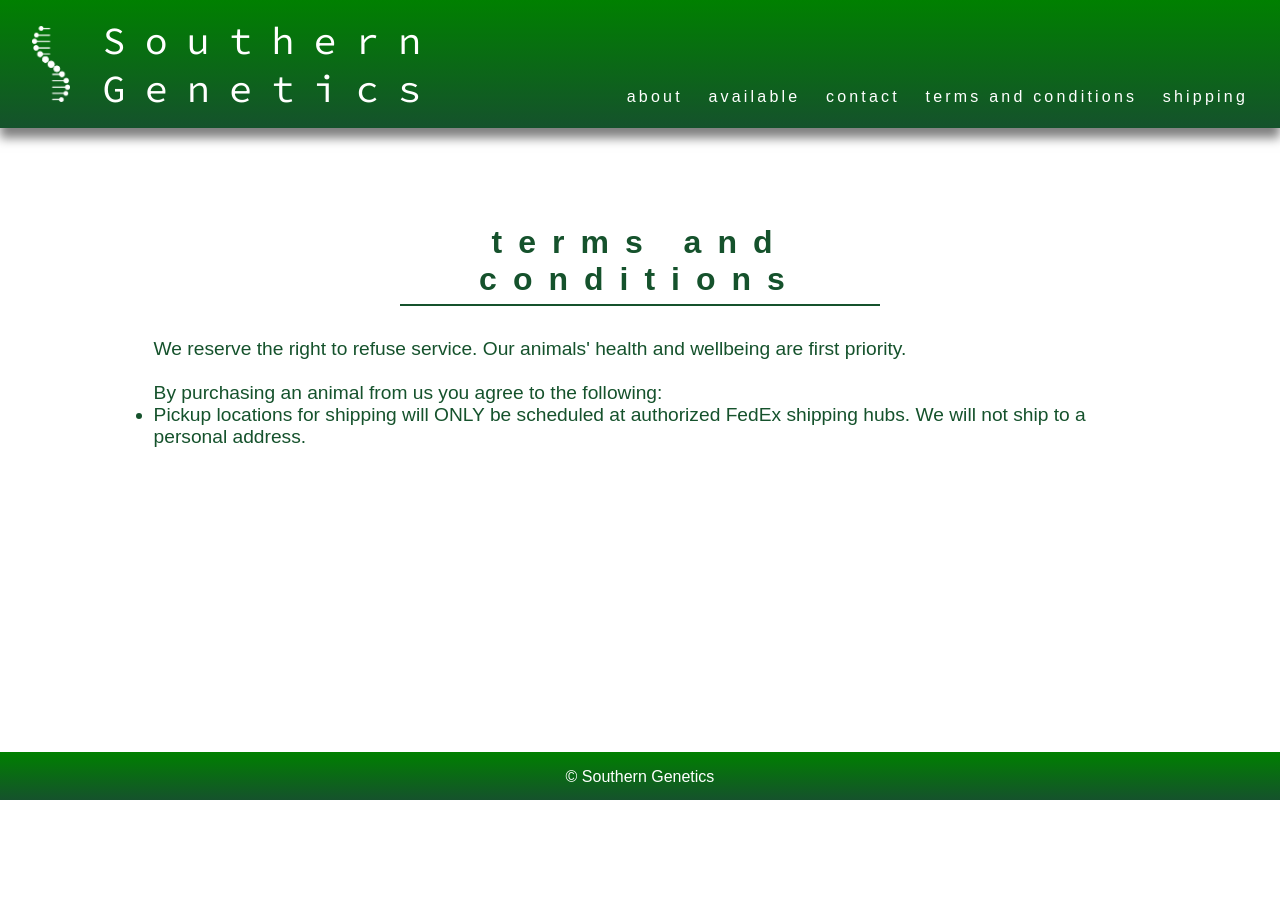
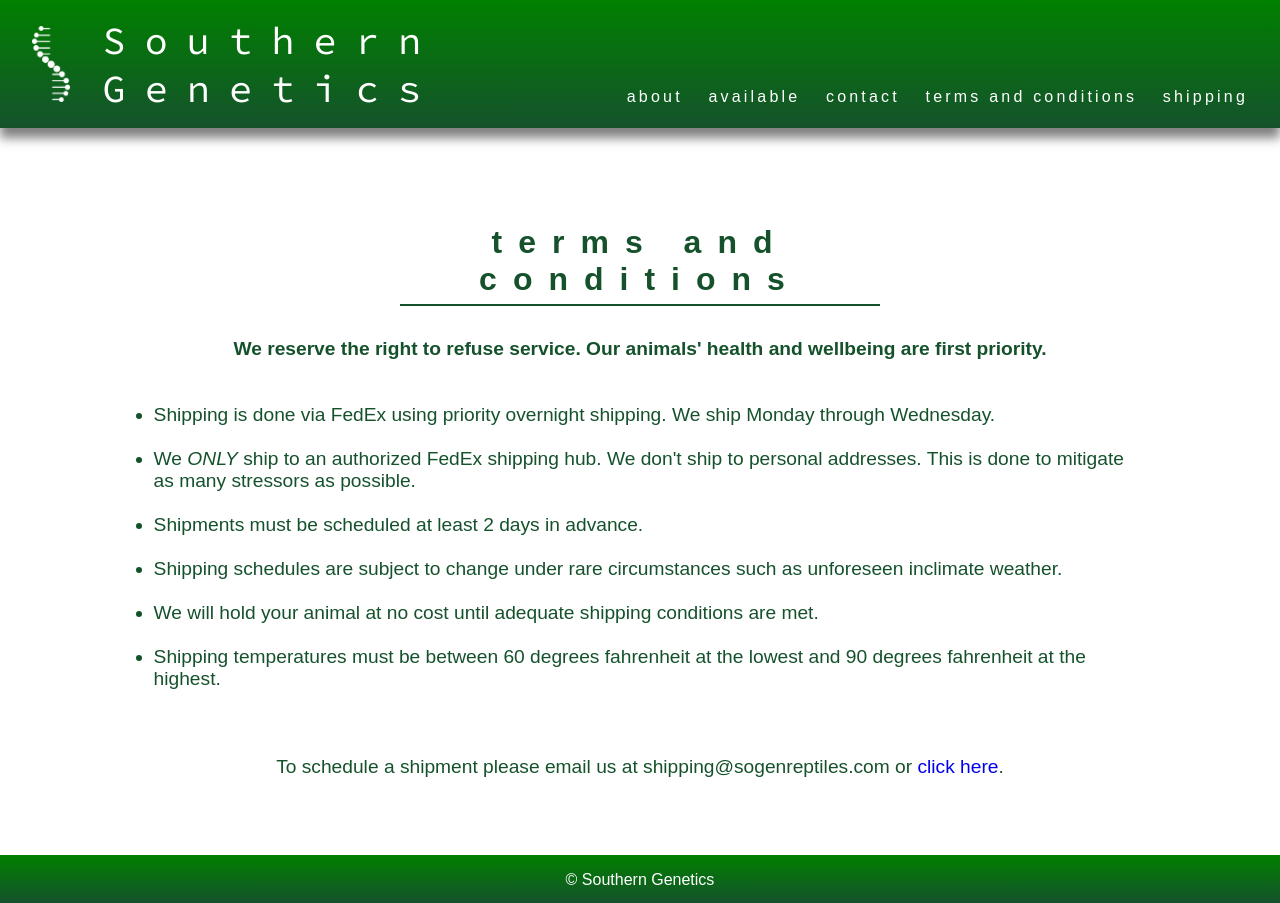
Before and after one commit to JoshuaMeeks/sogen-reptiles, a React (Create React App) app: page /termsconditions in a window 1280 px wide. Before the commit the page ends 800 px from the top, so only its background shows below. Built offline with nearby package versions, Linux system fonts and the light colour scheme.

Commit message:
Terms and Conditions created

```diff
--- /dev/null
+++ b/src/components/TermsConditions.css
@@ -0,0 +1,7 @@
+.terms > p{
+  text-align: center;
+}
+
+.terms > b {
+  text-align: center;
+}
--- a/src/components/TermsConditions.js
+++ b/src/components/TermsConditions.js
@@ -1,19 +1,37 @@
-import React from 'react'
+import React from 'react';
+import { Link } from 'react-router-dom';
+import './TermsConditions.css';
 
 export const TermsConditions = () => {
   return (
     <div className="title-container">
       <h1 className="title">terms and conditions</h1>
-      <p>
-        We reserve the right to refuse service. Our animals' health and wellbeing are first priority.<br/><br/>
-        By purchasing an animal from us you agree to the following:<br/>
+      <p className='terms'>
+        <p>
+          <b>We reserve the right to refuse service. Our animals' health and wellbeing are first priority.</b>
+        </p><br/><br/>
         <ul>
           <li>
-            Pickup locations for shipping will ONLY be scheduled at authorized FedEx shipping hubs.
-            We will not ship to a personal address.
-          </li>
-        </ul>
-
+            Shipping is done via FedEx using priority overnight shipping. We ship Monday through Wednesday.
+          </li><br/>
+          <li>
+            We <i>ONLY</i> ship to an authorized FedEx shipping hub. We don't ship to personal addresses.
+            This is done to mitigate as many stressors as possible.
+          </li><br/>
+          <li>
+            Shipments must be scheduled at least 2 days in advance.
+          </li><br/>
+          <li>
+            Shipping schedules are subject to change under rare circumstances such as unforeseen inclimate weather.
+          </li><br/>
+          <li>
+            We will hold your animal at no cost until adequate shipping conditions are met.
+          </li><br/>
+          <li>
+            Shipping temperatures must be between 60 degrees fahrenheit at the lowest and 90 degrees fahrenheit at the highest.
+          </li><br/>
+        </ul><br/><br/>
+        <p>To schedule a shipment please email us at shipping@sogenreptiles.com or <Link to='/contact'>click here</Link>.</p>
       </p>
     </div>
   )
```
